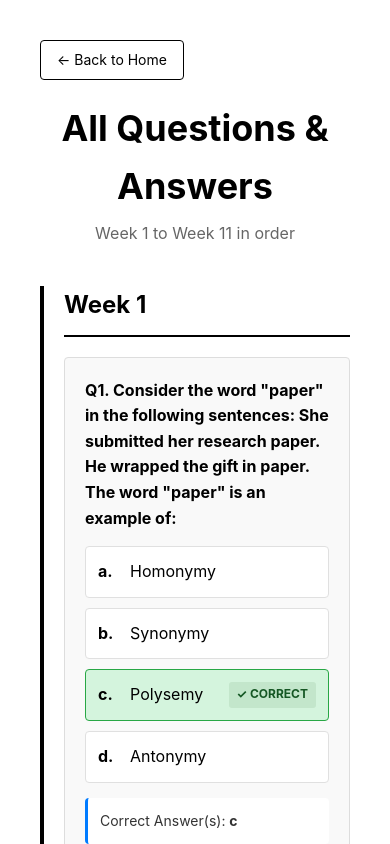
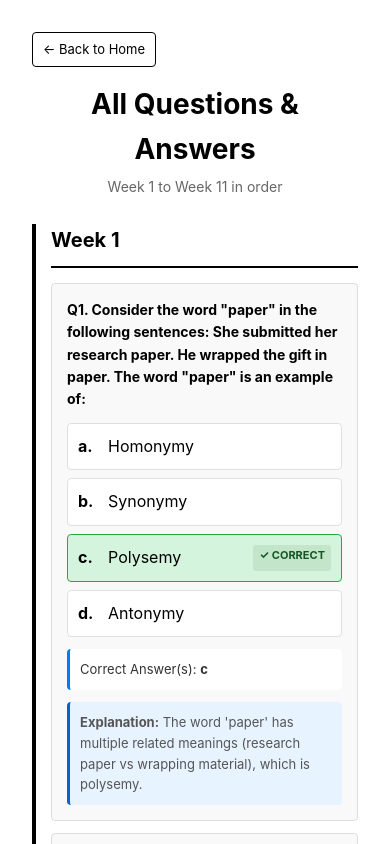
Before and after one commit to RD945/nptel-assignments, a Next.js app: page /review in a window 390 px wide. Shown: the top 844 px of the page. Built offline with nearby package versions, Linux system fonts and the light colour scheme.

Commit message:
Fix mobile UI: align radio buttons center, add mobile-responsive CSS media queries

```diff
--- a/src/app/page.module.css
+++ b/src/app/page.module.css
@@ -59,3 +59,38 @@
   color: #555;
   line-height: 1.6;
 }
+
+/* Mobile responsive styles */
+@media (max-width: 768px) {
+  .container {
+    gap: 20px;
+    padding: 12px;
+  }
+
+  .title {
+    font-size: 32px;
+  }
+
+  .subtitle {
+    font-size: 16px;
+  }
+
+  .modesGrid {
+    grid-template-columns: 1fr;
+    gap: 15px;
+    padding: 15px 0;
+  }
+
+  .modeCard {
+    padding: 20px;
+  }
+
+  .modeTitle {
+    font-size: 18px;
+    margin-bottom: 10px;
+  }
+
+  .modeDescription {
+    font-size: 13px;
+  }
+}
--- a/src/app/quiz-weekly/quiz-weekly.module.css
+++ b/src/app/quiz-weekly/quiz-weekly.module.css
@@ -114,12 +114,11 @@
 
 .optionWrapper {
   display: flex;
-  align-items: flex-start;
+  align-items: center;
   gap: 12px;
 }
 
 .input {
-  margin-top: 3px;
   cursor: pointer;
   width: 18px;
   height: 18px;
@@ -299,3 +298,132 @@
 .homeButton:hover {
   background-color: #f0f0f0;
 }
+
+/* Mobile responsive styles */
+@media (max-width: 768px) {
+  .container {
+    padding: 12px;
+  }
+
+  .title {
+    font-size: 28px;
+    margin-bottom: 8px;
+  }
+
+  .subtitle {
+    font-size: 14px;
+    margin-bottom: 25px;
+  }
+
+  .weekGrid {
+    grid-template-columns: repeat(auto-fit, minmax(100px, 1fr));
+    gap: 10px;
+  }
+
+  .weekButton {
+    padding: 15px 10px;
+  }
+
+  .weekButtonTitle {
+    font-size: 16px;
+    margin-bottom: 6px;
+  }
+
+  .weekButtonCount {
+    font-size: 11px;
+  }
+
+  .header {
+    margin-bottom: 20px;
+    font-size: 13px;
+  }
+
+  .questionCard {
+    padding: 15px;
+    margin-bottom: 15px;
+  }
+
+  .questionText {
+    font-size: 16px;
+    margin-bottom: 20px;
+  }
+
+  .options {
+    gap: 10px;
+  }
+
+  .optionWrapper {
+    gap: 10px;
+  }
+
+  .feedback {
+    margin-top: 15px;
+    padding-top: 15px;
+  }
+
+  .feedbackMessage {
+    font-size: 16px;
+    margin-bottom: 12px;
+  }
+
+  .explanation {
+    font-size: 13px;
+    padding: 10px;
+  }
+
+  .submitButton,
+  .nextButton {
+    padding: 10px 20px;
+    font-size: 14px;
+    min-width: 100px;
+  }
+
+  .results {
+    padding: 20px;
+  }
+
+  .resultsTitle {
+    font-size: 24px;
+    margin-bottom: 8px;
+  }
+
+  .scoreinfo {
+    font-size: 14px;
+    margin-bottom: 20px;
+  }
+
+  .weekScoresContainer {
+    grid-template-columns: repeat(auto-fit, minmax(120px, 1fr));
+    gap: 10px;
+    margin-bottom: 20px;
+  }
+
+  .weekScore {
+    padding: 10px;
+  }
+
+  .weekScoreName {
+    font-size: 12px;
+    margin-bottom: 5px;
+  }
+
+  .weekScoreValue {
+    font-size: 18px;
+  }
+
+  .score {
+    font-size: 28px;
+    margin-bottom: 25px;
+  }
+
+  .homeButton {
+    padding: 10px 20px;
+    font-size: 14px;
+  }
+
+  .backLink {
+    padding: 6px 10px;
+    font-size: 13px;
+    margin-bottom: 15px;
+  }
+}
--- a/src/app/quiz/quiz.module.css
+++ b/src/app/quiz/quiz.module.css
@@ -51,12 +51,11 @@
 
 .optionWrapper {
   display: flex;
-  align-items: flex-start;
+  align-items: center;
   gap: 12px;
 }
 
 .input {
-  margin-top: 3px;
   cursor: pointer;
   width: 18px;
   height: 18px;
@@ -247,3 +246,85 @@
   font-size: 16px;
   font-weight: bold;
 }
+
+/* Mobile responsive styles */
+@media (max-width: 768px) {
+  .container {
+    padding: 12px;
+    gap: 12px;
+  }
+
+  .questionCard {
+    padding: 15px;
+  }
+
+  .questionText {
+    font-size: 16px;
+    margin-bottom: 20px;
+  }
+
+  .options {
+    gap: 10px;
+  }
+
+  .optionWrapper {
+    gap: 10px;
+  }
+
+  .submitButton,
+  .nextButton,
+  .restartButton {
+    padding: 10px 20px;
+    font-size: 14px;
+    min-width: 100px;
+  }
+
+  .feedback {
+    margin-top: 15px;
+    padding-top: 15px;
+  }
+
+  .feedbackMessage {
+    font-size: 16px;
+    margin-bottom: 12px;
+  }
+
+  .explanation {
+    font-size: 13px;
+    padding: 10px;
+  }
+
+  .results {
+    padding: 20px;
+  }
+
+  .resultsTitle {
+    font-size: 24px;
+    margin-bottom: 20px;
+  }
+
+  .score {
+    font-size: 28px;
+    margin-bottom: 8px;
+  }
+
+  .percentage {
+    font-size: 16px;
+    margin-bottom: 30px;
+  }
+
+  .resultActions {
+    gap: 10px;
+  }
+
+  .homeButton {
+    padding: 10px 20px;
+    font-size: 14px;
+    min-width: 100px;
+  }
+
+  .backLink {
+    padding: 6px 10px;
+    font-size: 14px;
+  }
+}
--- a/src/app/review/review.module.css
+++ b/src/app/review/review.module.css
@@ -134,3 +134,75 @@
   border-radius: 4px;
   line-height: 1.6;
 }
+
+/* Mobile responsive styles */
+@media (max-width: 768px) {
+  .container {
+    padding: 12px;
+  }
+
+  .backLink {
+    padding: 6px 10px;
+    font-size: 13px;
+    margin-bottom: 15px;
+  }
+
+  .title {
+    font-size: 28px;
+    margin-bottom: 5px;
+  }
+
+  .subtitle {
+    font-size: 14px;
+    margin-bottom: 25px;
+  }
+
+  .questions {
+    gap: 25px;
+  }
+
+  .weekSection {
+    padding-left: 15px;
+  }
+
+  .weekHeader {
+    font-size: 20px;
+    margin-bottom: 15px;
+  }
+
+  .questionCard {
+    padding: 15px;
+    margin-bottom: 12px;
+  }
+
+  .questionNumber {
+    font-size: 14px;
+    margin-bottom: 12px;
+  }
+
+  .optionsList {
+    gap: 8px;
+    margin-bottom: 12px;
+  }
+
+  .option {
+    padding: 10px;
+    gap: 10px;
+  }
+
+  .correctBadge {
+    font-size: 11px;
+    padding: 2px 6px;
+  }
+
+  .correctAnswer {
+    font-size: 13px;
+    padding: 10px;
+    margin-bottom: 12px;
+  }
+
+  .explanation {
+    font-size: 13px;
+    padding: 10px;
+  }
+}
```
